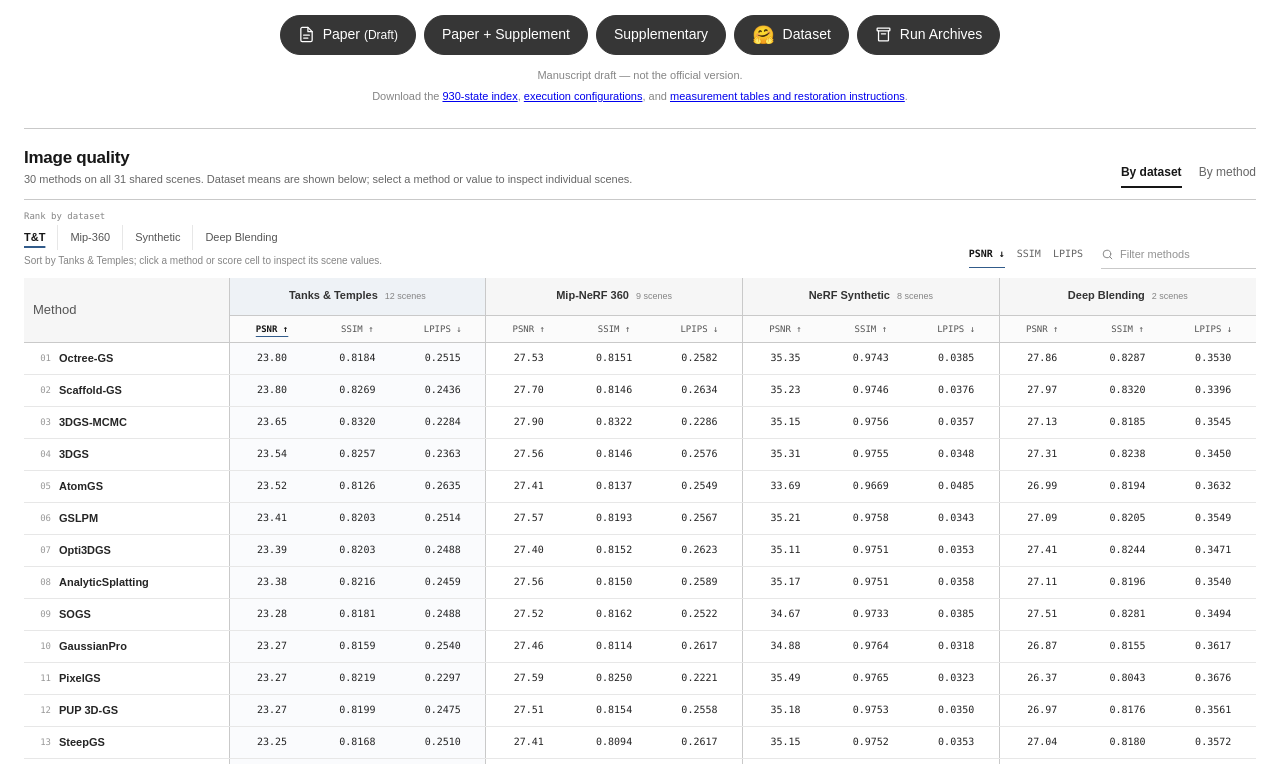
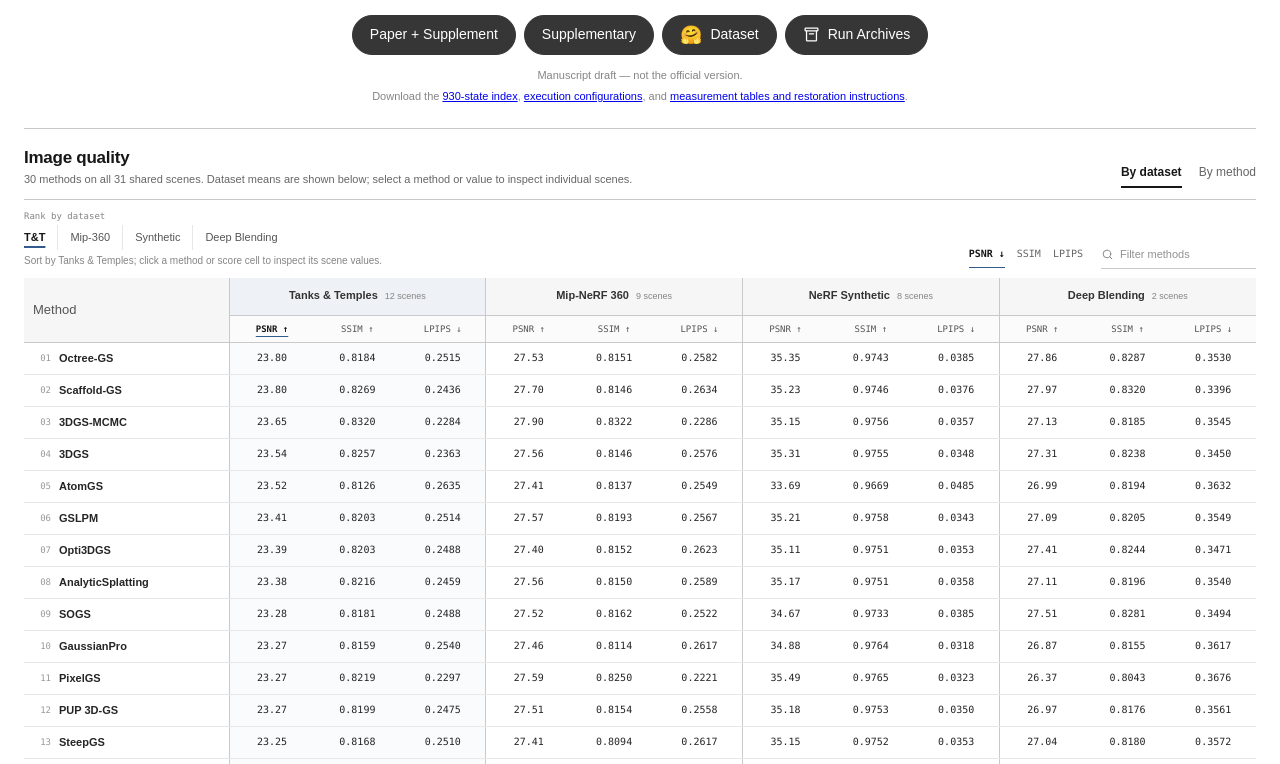
Before and after one commit to KCBtheone/SplatAtlas, a website: page static/index.html in a window 1280 px wide. Shown: the part 151-915 px from the top of the page. Drawn offline with Linux system fonts and the light colour scheme; files whose address does not match are found by name.

Commit message:
Remove draft paper link

```diff
--- a/static/index.html
+++ b/static/index.html
@@ -26,10 +26,6 @@
         <h1 id="page-title">SplatAtlas</h1>
         <p class="project-subtitle">Scene-level image-quality results for 3D Gaussian Splatting reconstruction.</p>
         <nav class="project-links" aria-label="Project resources">
-          <a class="project-link" href="./SplatAtlas.pdf" target="_blank" rel="noopener noreferrer" aria-describedby="paper-draft-note">
-            <svg aria-hidden="true" viewBox="0 0 24 24"><path d="M14 2H6a2 2 0 0 0-2 2v16a2 2 0 0 0 2 2h12a2 2 0 0 0 2-2V8Z" /><path d="M14 2v6h6M8 13h8M8 17h6" /></svg>
-            <span>Paper <small>(Draft)</small></span>
-          </a>
           <a class="project-link" href="./SplatAtlas_Paper_and_Supplement.pdf" target="_blank" rel="noopener noreferrer">
             <span>Paper + Supplement</span>
           </a>
```
